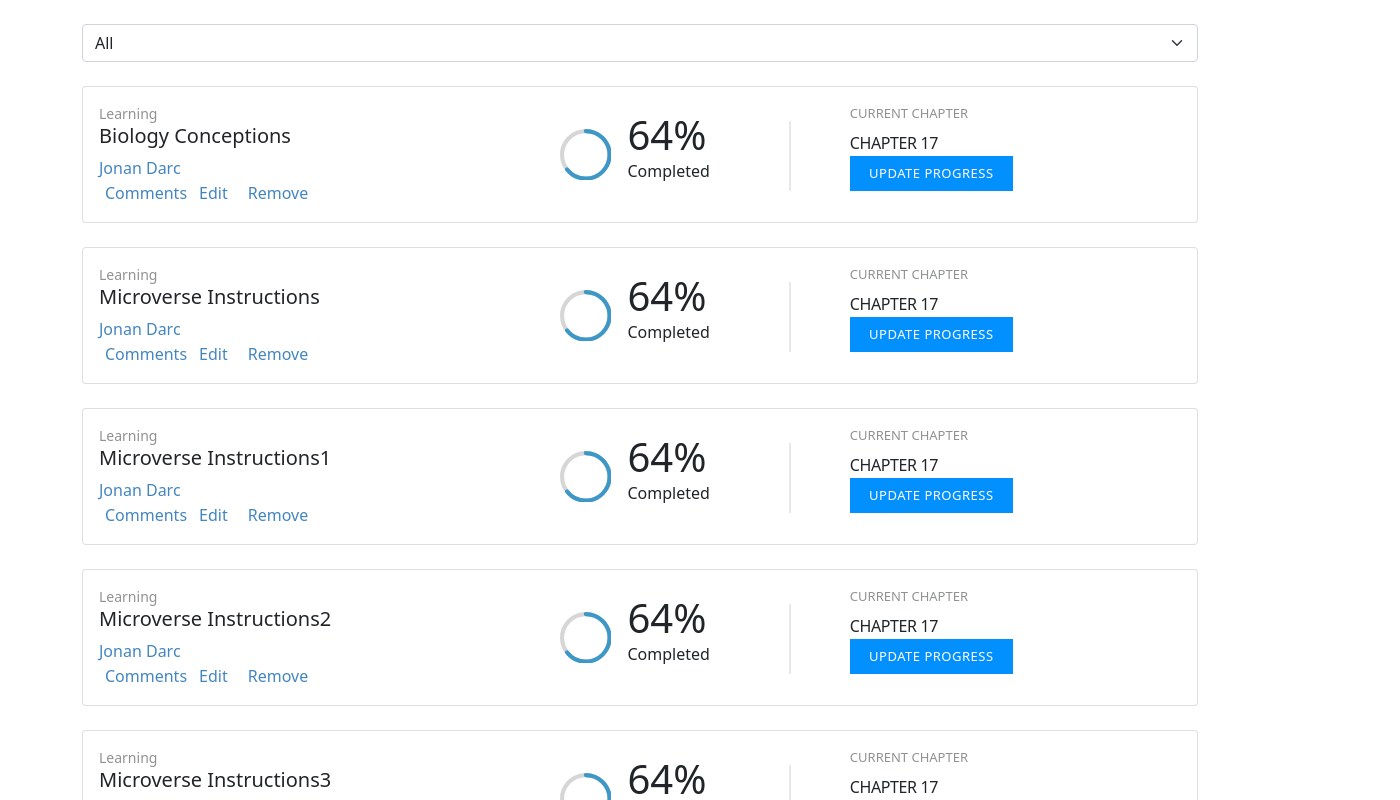
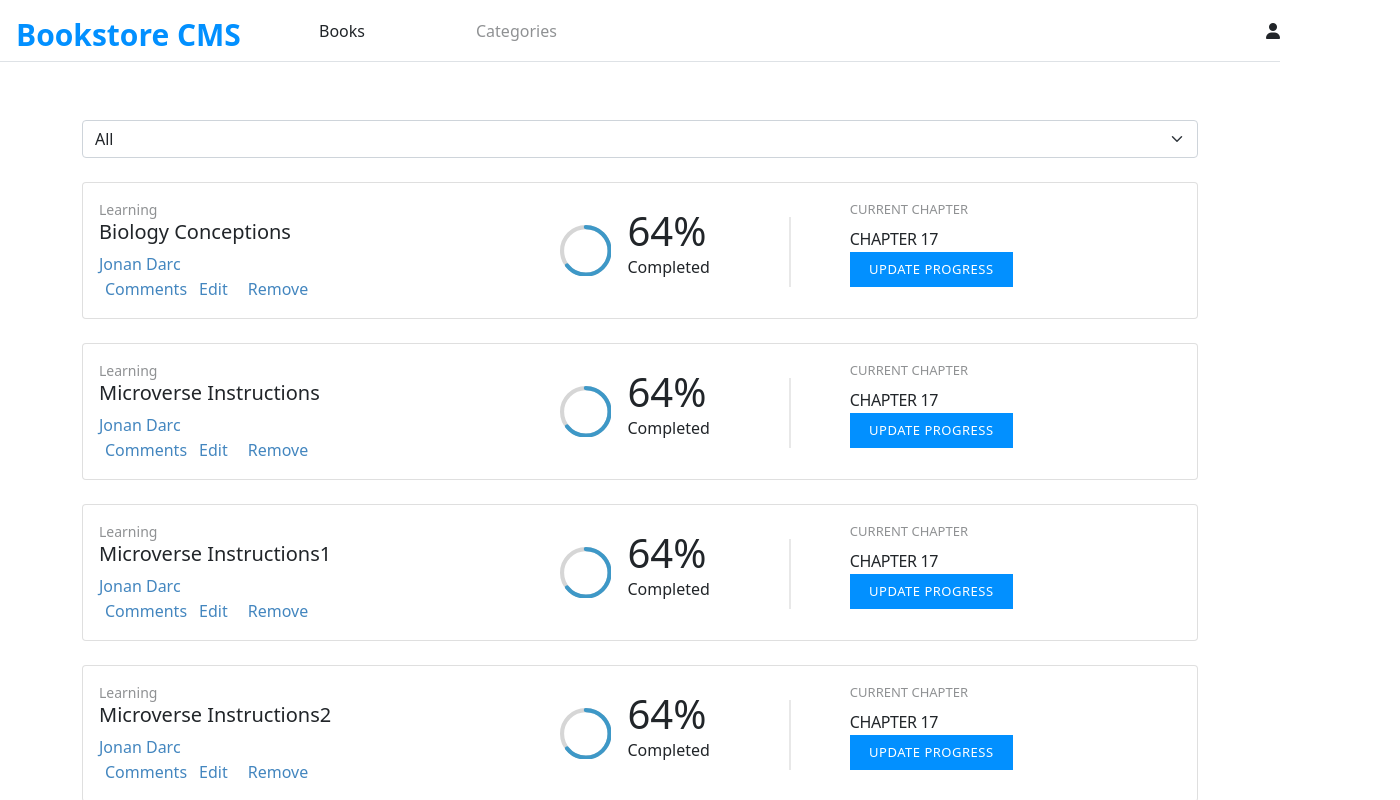
Before and after one commit to Ceejayski/Book-store, a React (Create React App) app: page / in a window 1280 px wide. Shown: the top 800 px of the page, 1400 px wide, since content can reach past the window. Built offline with nearby package versions, Linux system fonts and the light colour scheme.

Commit message:
Create and Style Navbar Component

```diff
--- a/public/index.html
+++ b/public/index.html
@@ -15,6 +15,7 @@
       user's mobile device or desktop. See https://developers.google.com/web/fundamentals/web-app-manifest/
     -->
     <link rel="manifest" href="%PUBLIC_URL%/manifest.json" />
+    <script src="https://kit.fontawesome.com/016a3b4736.js" type="text/javascript"></script>
     <!--
       Notice the use of %PUBLIC_URL% in the tags above.
       It will be replaced with the URL of the `public` folder during the build.
--- a/src/components/App.js
+++ b/src/components/App.js
@@ -1,10 +1,12 @@
 import { Provider } from 'react-redux';
 import BooksList from '../containers/BooksList';
 import BooksForm from '../containers/BooksForm';
+import Navbar from './Navbar';
 import store from '../reducers/store';
 
 const wrappedApp = (
   <Provider store={store}>
+    <Navbar />
     <BooksList />
     <BooksForm />
   </Provider>
--- /dev/null
+++ b/src/components/Navbar/index.js
@@ -0,0 +1,26 @@
+import './style.css';
+
+const Navbar = () => (
+  <header className="panel-bg">
+    <nav className="navbar navbar-expand-sm bg-white border-bottom fixed-top">
+      <ul className="left-navbar navbar-nav flex-row align-items-center">
+        <li className="nav-item ms-3">
+          <h1 className="Bookstore-CMS">Bookstore CMS</h1>
+        </li>
+        <li className="nav-item ms-3">
+          <p className="BOOKS default-font mb-0">Books</p>
+        </li>
+        <li className="nav-item ms-3">
+          <p className="CATEGORIES default-font mb-0">Categories</p>
+        </li>
+      </ul>
+      <ul className="navbar-nav ms-auto align-items-center">
+        <li className="Oval">
+          <i className="fas fa-user" />
+        </li>
+      </ul>
+    </nav>
+  </header>
+);
+
+export default Navbar;
--- /dev/null
+++ b/src/components/Navbar/style.css
@@ -0,0 +1,31 @@
+.Bookstore-CMS {
+  width: 240px;
+  height: 37px;
+  margin: 6px 47px 2px 0;
+  font-size: 30px;
+  font-weight: 700;
+  letter-spacing: normal;
+  color: #0290ff;
+  font-stretch: normal;
+  font-style: normal;
+  line-height: normal;
+}
+
+.panel-bg {
+  width: 1400px;
+  height: 100px;
+  margin: 0 0 20px;
+  padding: 23px 99px 27px 100px;
+  background-color: #fff;
+}
+
+.BOOKS {
+  width: 59px;
+  margin: 0 41px 11px 0;
+}
+
+.CATEGORIES {
+  width: 105px;
+  margin: 0 664px 11px 41px;
+  opacity: 0.5;
+}
--- a/src/containers/BooksList.js
+++ b/src/containers/BooksList.js
@@ -32,7 +32,7 @@ const BooksList = ({
   };
 
   return (
-    <main className="container pt-4">
+    <main className="container">
       <CategoryFilter handleFilterChange={handleFilterChange} />
       {
               books && books.length
```
